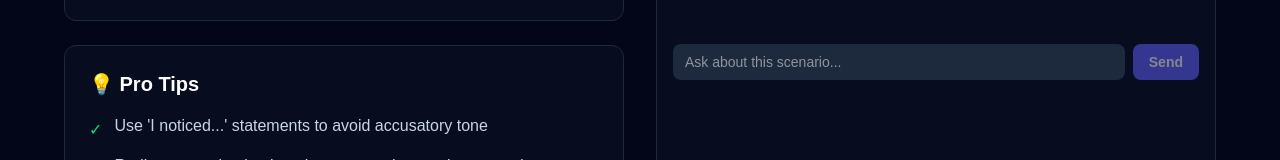
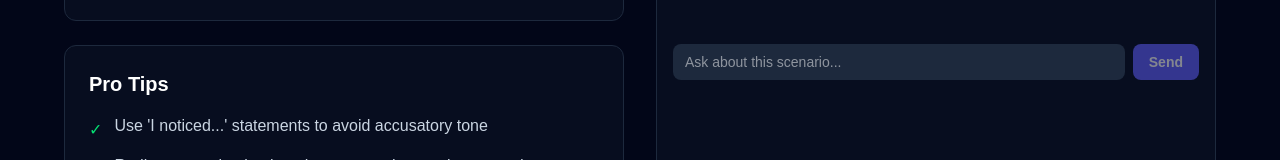
Before and after one commit to Sbajrac2/wichacks26, a Next.js app in the folder ally-coach/: page /lesson/1 in a window 1280 px wide. Shown: the part 475-635 px from the top of the page. Built offline with nearby package versions, Linux system fonts and the light colour scheme.

Commit message:
Remove emoji from Pro Tips header

```diff
--- a/ally-coach/src/app/lesson/[scenario]/page.tsx
+++ b/ally-coach/src/app/lesson/[scenario]/page.tsx
@@ -75,7 +75,7 @@ export default async function LessonPage({ params }: { params: Promise<{ scenari
             </div>
 
             <div className="mt-6 rounded-xl border border-slate-800 bg-slate-900/40 p-6">
-              <h2 className="text-xl font-semibold">💡 Pro Tips</h2>
+              <h2 className="text-xl font-semibold"> Pro Tips</h2>
               <ul className="mt-4 space-y-3 text-slate-300">
                 {content.tips.map((tip, i) => (
                   <li key={i} className="flex gap-3">
```
